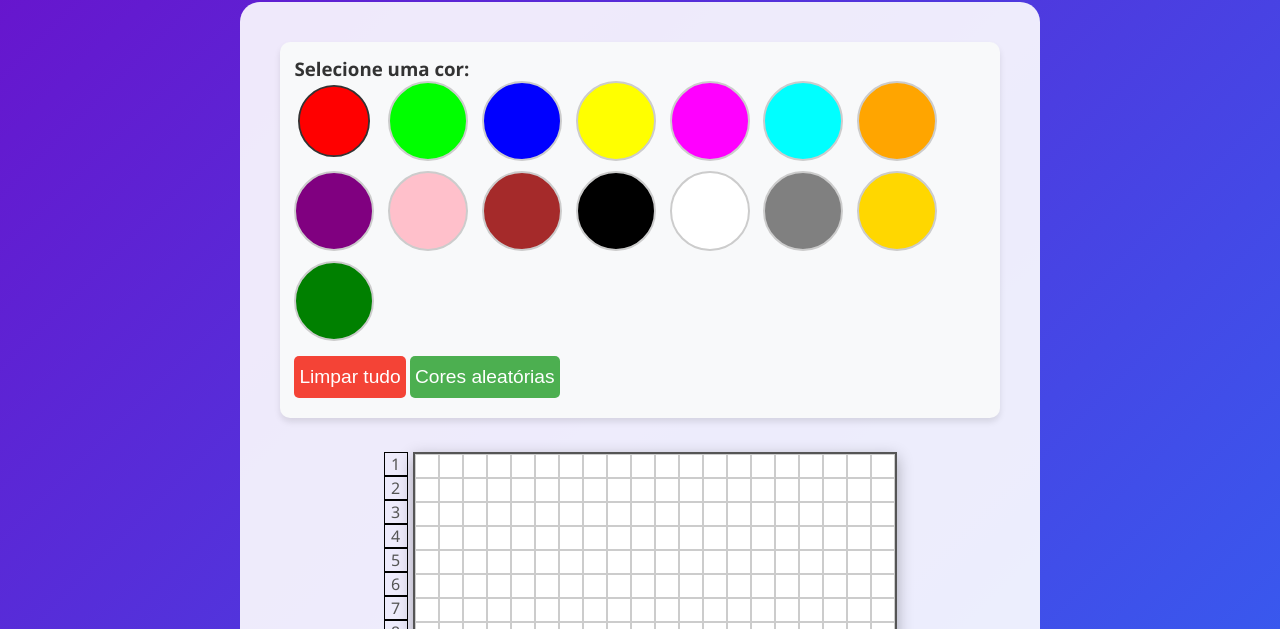
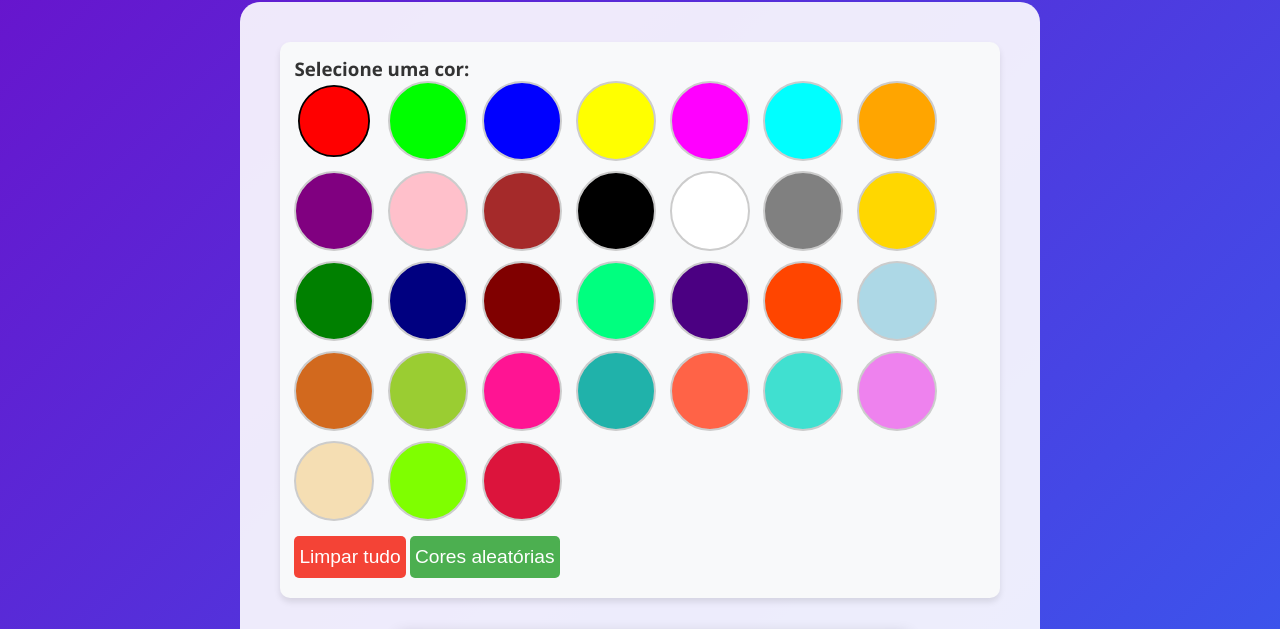
Before and after one commit to AnuTech001/pixel-art, a plain HTML site: page index.html in a window 1280 px wide. Shown: the part 144-773 px from the top of the page. Drawn offline with Linux system fonts and the light colour scheme.

Commit message:
Subindo versão 1.0.0 - novas cores

```diff
--- a/assets/css/style.css
+++ b/assets/css/style.css
@@ -1,5 +1,5 @@
 :root {
-  --pixel-size: clamp(12px, 3vw, 24px);
+  --pixel-size: clamp(13.2px, 4.2vw, 25.2px);
 }
 
 * {
@@ -79,7 +79,7 @@ span {
 }
 
 .cor-opcao.ativada {
-  border: 2px solid #333;
+  border: 2px solid #000;
   transform: scale(0.9);
 }
 
@@ -186,7 +186,7 @@ footer {
   grid-template-columns: repeat(20, var(--pixel-size));
   font-size: clamp(0.6rem, 1.5vw, 1rem);
   color: #555;
-  margin-top: 5px;
+  margin-top: 1px;
 }
 
 .grade-com-coordenadas {
@@ -200,7 +200,7 @@ footer {
   grid-template-rows: repeat(20, var(--pixel-size));
   font-size: clamp(0.6rem, 1.5vw, 1rem);
   color: #555;
-  margin-right: 5px;
+  margin-right: 1px;
 }
 
 .coordenadas-x div,
@@ -214,3 +214,18 @@ footer {
   padding: clamp(2px, 0.5%, 5px);
   box-sizing: border-box;
 }
+
+::-webkit-scrollbar {
+  width: 0.5rem; /* equivale a 8px */
+}
+
+::-webkit-scrollbar-track {
+  background: white;
+  border: 0.125rem solid #ccc; /* equivale a 2px */
+}
+
+::-webkit-scrollbar-thumb {
+  background: black;
+  border: 0.125rem solid #ccc; /* equivale a 2px */
+  border-radius: 0.25rem; /* equivale a 4px */
+}
--- a/assets/script.js
+++ b/assets/script.js
@@ -21,6 +21,22 @@ document.addEventListener("DOMContentLoaded", function () {
     "#808080",
     "#FFD700",
     "#008000",
+    "#000080",
+    "#800000",
+    "#00FF7F",
+    "#4B0082",
+    "#FF4500",
+    "#ADD8E6",
+    "#D2691E",
+    "#9ACD32",
+    "#FF1493",
+    "#20B2AA",
+    "#FF6347",
+    "#40E0D0",
+    "#EE82EE",
+    "#F5DEB3",
+    "#7FFF00",
+    "#DC143C",
   ];
 
   let selectedColor = colors[0];
--- a/index.html
+++ b/index.html
@@ -134,7 +134,7 @@
     </div>
     <footer>
       <p>Colorindo com pixels</p>
-      <p>Versão: Beta</p>
+      <p>Versão: 1.0.0</p>
     </footer>
     <div vw class="enabled">
       <div vw-access-button class="active"></div>
```
